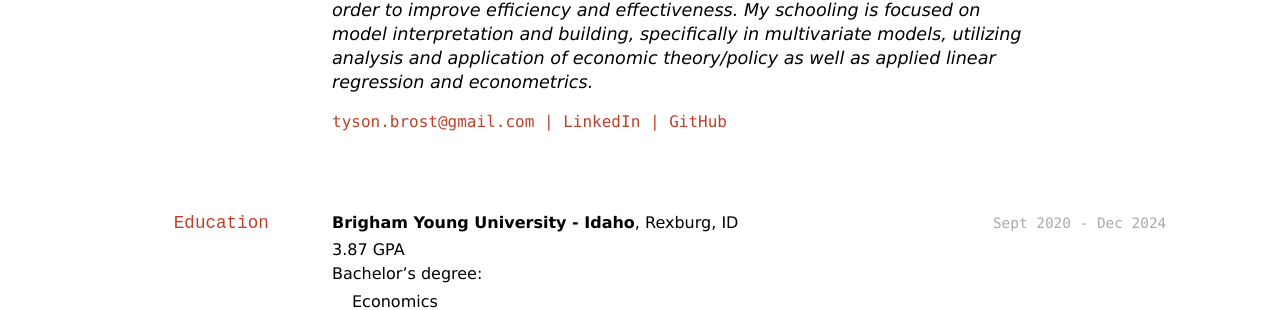
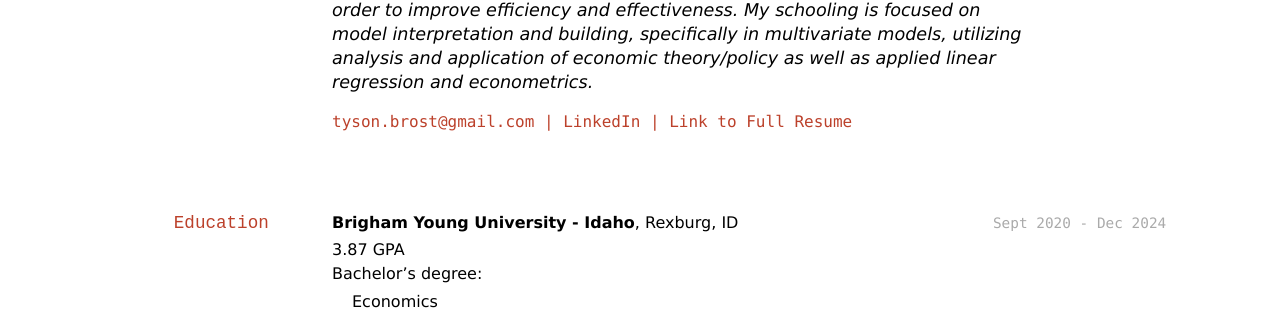
Before and after one commit to TBrost/Brost-Resume, a Jekyll site: the page built from docs/index.md, in a window 1280 px wide and 900 px high. Shown: the part 162-472 px from the top of the window. Built offline with Jekyll 4.4.1, drawn with Linux system fonts in a browser that asks for light colours.

Commit message:
Update index.md

```diff
--- a/docs/index.md
+++ b/docs/index.md
@@ -13,7 +13,7 @@ I'm a Junior studying economics, and data science at BYU-Idaho. Former small bus
 <a href="tyson.brost@gmail.com">tyson.brost@gmail.com</a>
 <!--| <a href="https://byuidatascience.github.io/development.html">Data Science Program</a>  -->
 | <a href="https://www.linkedin.com/in/tyson-brost-3604481b8/">LinkedIn</a>
-| <a href="https://tbrost.github.io/Brost-Resume/">GitHub</a>
+| <a href="https://tbrost.github.io/Brost-Resume/">Link to Full Resume</a>
 </div>
 
 <!-- https://www.monique.tech/the-art-of-markdown -->
```
